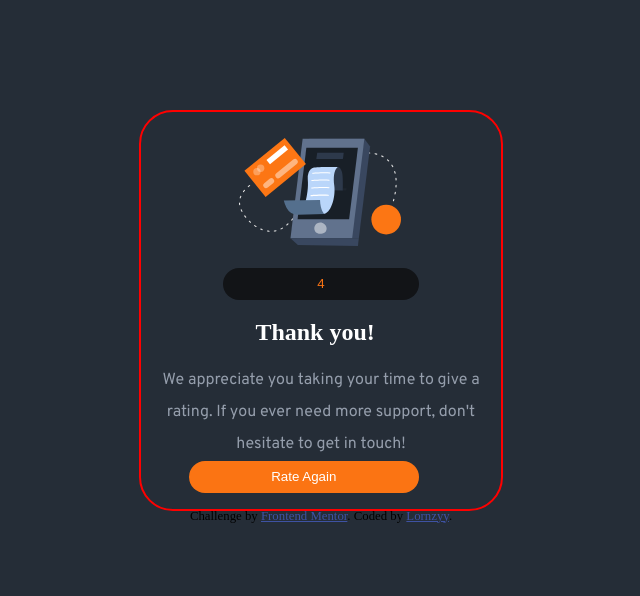
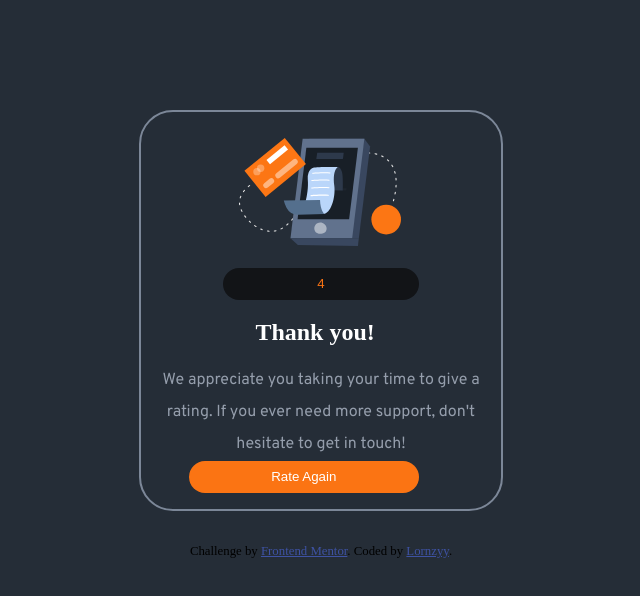
Before and after one commit to Lornzyy/interactive-rating-card, a plain HTML site: page index.html in a window 1280 px wide. Both pictures are taken after a click on the button "SUBMIT". Shown: the whole page, without its empty margins (319-959 px from the left). Drawn offline with Linux system fonts and the light colour scheme.

Commit message:
final commit

```diff
--- a/style.css
+++ b/style.css
@@ -91,6 +91,7 @@ p {
 }
 
 .attribution {
+    margin-top: 2.2rem;
     font-size: .8rem;
     text-align: center;
 }
@@ -100,7 +101,7 @@ p {
 
 #thankyou-state {
     max-width: 22.5rem;
-    outline: 2px red solid;
+    outline: 2px var(--medium-grey) solid;
     margin: 7rem auto 0 auto;
     padding: 1rem;
     line-height: 2rem;
```
Also changed, not shown: index.js (line endings or trailing spaces).
